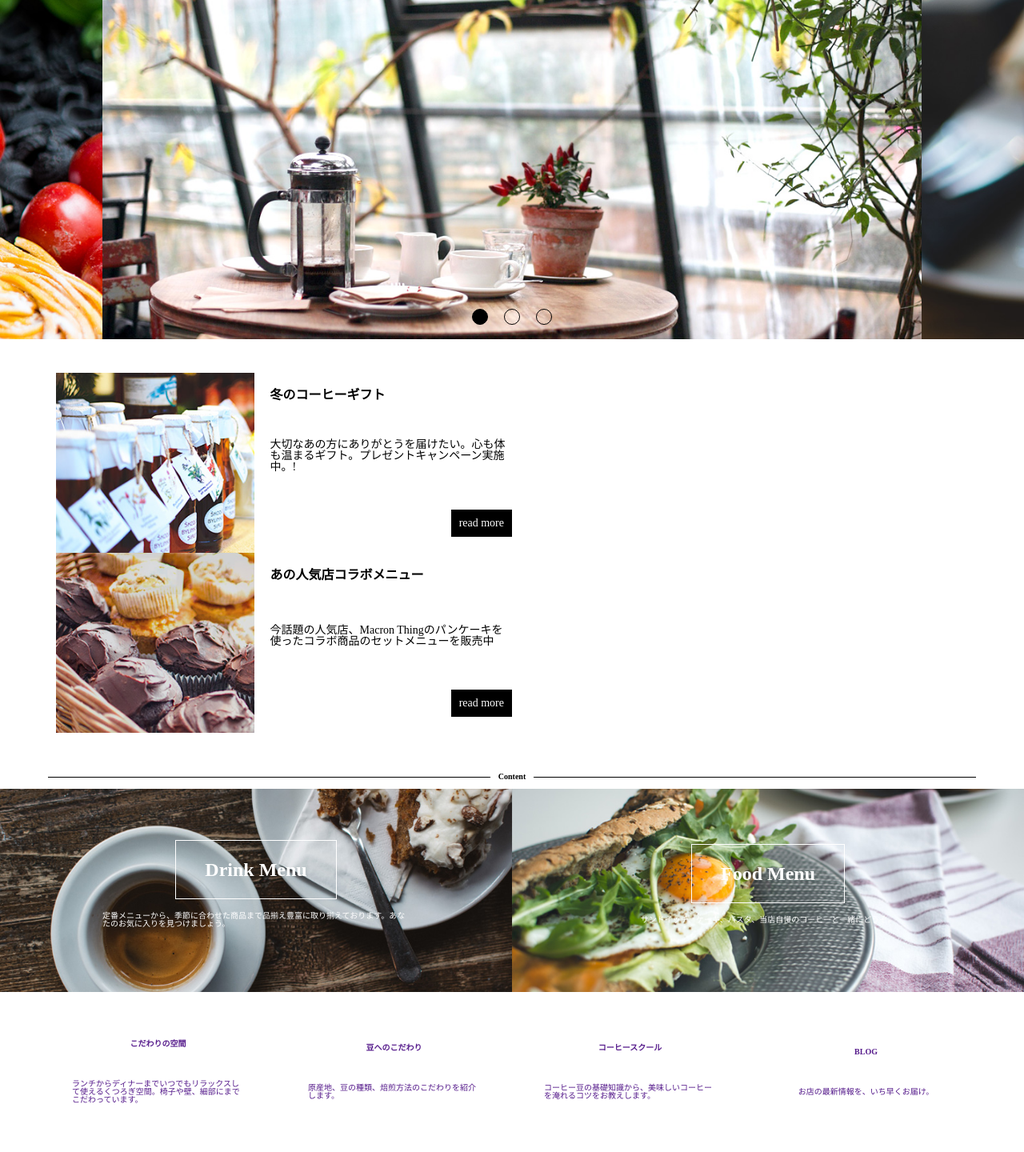
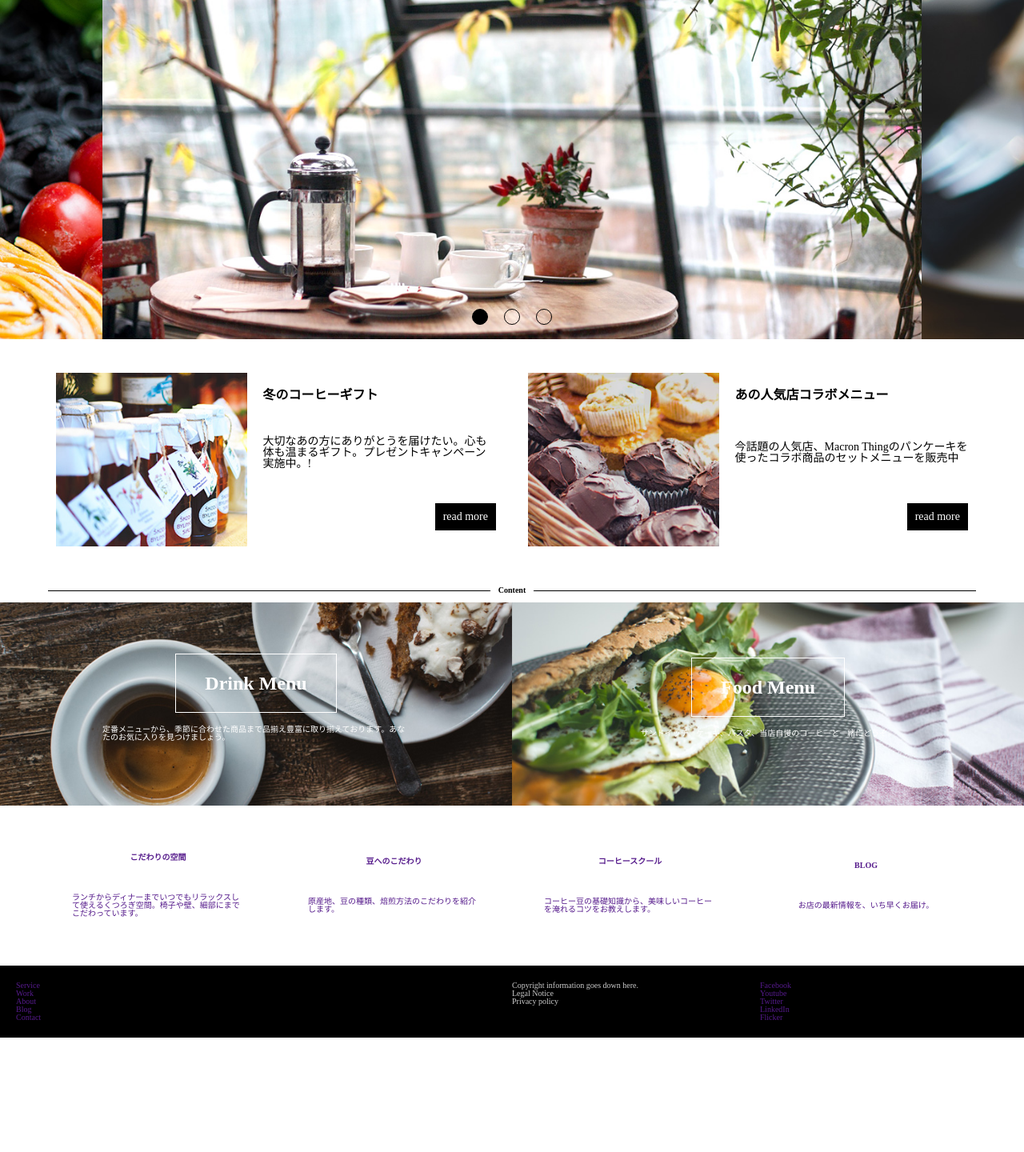
Before and after one commit to umanari145/css, a PHP site: page / in a window 1280 px wide. Shown: the part 99-1539 px from the top of the page at 80% size. After the commit the page ends 1396 px from the top, so only its background shows below. Run offline with PHP 8.4, Linux system fonts and the light colour scheme.

Commit message:
レスポンシブ対応を入れる

```diff
--- /dev/null
+++ b/samplesite01/css/_footer.scss
@@ -0,0 +1,25 @@
+.Footer{
+	display: flex;
+	justify-content: space-between;
+	align-items: flex-start;
+	margin: $space-unit*2 auto;
+	padding: $space-unit;
+	color:#ccc;
+	background: #000;
+	&__head{
+		flex:2 1 50%;
+		.logo{
+
+		}
+	}
+
+	&__body,&__footer{
+		flex:1 1 25%;
+		padding-right: $space-unit;
+		align-self: flex-start;
+	}
+
+	&__footer{
+
+	}
+}
--- a/samplesite01/css/_layout.scss
+++ b/samplesite01/css/_layout.scss
@@ -13,13 +13,19 @@
 	//ここを0にせずautoにすると画像の要素によって改行されてしまう
 	//autoは基本内部依存
 	//flex-growを1にしないと潰れてしまう
-	flex:1 1 50%;
+	flex:1 1 47%;
 	max-width: ($base-content-width - $column-space)/2;
 	//幅が動的に決まるので、space-betweenが使えない
 	margin-right: $column-space;
 	&:nth-child(even){
 		margin-right: 0;
 	}
+	@include mq-sp{
+		display: block;
+		flex:1 1 100%;
+		max-width: none;
+		margin-right: 0;
+	};
 }
 
 .Section{
--- /dev/null
+++ b/samplesite01/css/_mixins.scss
@@ -0,0 +1,11 @@
+@mixin mq-sp($max: $sp-max-width){
+	@media only screen and (max-width: #{$max}){
+		@content;
+	}
+}
+
+@mixin mq-pc($min: $pc-min-width){
+	@media only screen and (min-width: #{$mix}){
+		@content;
+	}
+}
--- a/samplesite01/css/_slider.scss
+++ b/samplesite01/css/_slider.scss
@@ -26,6 +26,9 @@
 		bottom:20px;
 		@include flex;
 		justify-content: center;
+		@include mq-sp{
+			top:-20px;
+		}
 	}
 
 	&__dot{
@@ -42,8 +45,14 @@
 		&:last-child{
 			margin-right: 0px;
 		}
+		@include mq-sp{
+			width: 10px;
+			height: 10px;
+			margin-right: 10px;
+		}
 	}
 	.isActive{
 		background: #000;
 	}
+
 }
--- a/samplesite01/css/_variables.scss
+++ b/samplesite01/css/_variables.scss
@@ -5,3 +5,6 @@ $column-space:$space-unit*2;
 
 $color-reverse-line:#fff;
 $color-reverse-fill:#252525;
+
+$sp-max-width:640px;
+$pc-min-width:641px;
--- a/samplesite01/css/main.css
+++ b/samplesite01/css/main.css
@@ -37,13 +37,22 @@ li {
 }
 
 .l-halfcolumn {
-  flex: 1 1 50%;
+  flex: 1 1 47%;
   max-width: 570px;
   margin-right: 40px;
 }
 
 .l-halfcolumn:nth-child(even) {
   margin-right: 0;
+}
+
+@media only screen and (max-width: 640px) {
+  .l-halfcolumn {
+    display: block;
+    flex: 1 1 100%;
+    max-width: none;
+    margin-right: 0;
+  }
 }
 
 .Section {
@@ -141,6 +150,12 @@ li {
   justify-content: center;
 }
 
+@media only screen and (max-width: 640px) {
+  .ImageSlide__sub {
+    top: -20px;
+  }
+}
+
 .ImageSlide__dot {
   display: block;
   text-indent: 100%;
@@ -154,6 +169,14 @@ li {
 
 .ImageSlide__dot:last-child {
   margin-right: 0px;
+}
+
+@media only screen and (max-width: 640px) {
+  .ImageSlide__dot {
+    width: 10px;
+    height: 10px;
+    margin-right: 10px;
+  }
 }
 
 .ImageSlide .isActive {
@@ -292,3 +315,23 @@ li {
 .EntryPanel__footer a:link {
   color: #fff;
 }
+
+.Footer {
+  display: flex;
+  justify-content: space-between;
+  align-items: flex-start;
+  margin: 40px auto;
+  padding: 20px;
+  color: #ccc;
+  background: #000;
+}
+
+.Footer__head {
+  flex: 2 1 50%;
+}
+
+.Footer__body, .Footer__footer {
+  flex: 1 1 25%;
+  padding-right: 20px;
+  align-self: flex-start;
+}
--- a/samplesite01/css/main.scss
+++ b/samplesite01/css/main.scss
@@ -1,6 +1,7 @@
 // expanded: $1.css
 @import "base";
 @import "variables";
+@import "mixins";
 @import "layout";
 @import "buttons";
 @import "header";
@@ -9,3 +10,4 @@
 @import "overlayPanel";
 @import "iconPanel";
 @import "entryPanel";
+@import "footer";
--- /dev/null
+++ b/samplesite01/footer.php
@@ -0,0 +1,26 @@
+<footer class="Footer">
+	<div class="Footer__head">
+		<a href="" class="logo"></a>
+		<ul class="Menu">
+			<li><a href="" class="Menu__item">Service</a></li>
+			<li><a href="" class="Menu__item">Work</a></li>
+			<li><a href="" class="Menu__item">About</a></li>
+			<li><a href="" class="Menu__item">Blog</a></li>
+			<li><a href="" class="Menu__item">Contact</a></li>
+		</ul>
+	</div>
+
+	<div class="Footer__body">
+		<p>Copyright information goes down here.</p>
+		<p>Legal Notice</p>
+		<p>Privacy policy</p>
+	</div>
+
+	<ul class="Footer__footer">
+		<li><a href="">Facebook</a></li>
+		<li><a href="">Youtube</a></li>
+		<li><a href="">Twitter</a></li>
+		<li><a href="">LinkedIn</a></li>
+		<li><a href="">Flicker</a></li>
+	</ul>
+</footer>
--- a/samplesite01/header.php
+++ b/samplesite01/header.php
@@ -2,6 +2,7 @@
 <html lang="en">
 
 <head>
+	<meta name="viewport" content="width=device-width, initial-scale=1">
 	<meta http-equiv="Content-Type" content="text/html;charset=UTF-8">
 	<link rel="stylesheet" href="css/reset.css">
 	<link rel="stylesheet" href="css/main.css">
--- a/samplesite01/index.php
+++ b/samplesite01/index.php
@@ -90,3 +90,5 @@
 <script>
 	imageSlide('Slide',2);
 </script>
+
+<?php include 'footer.php';?>
```
